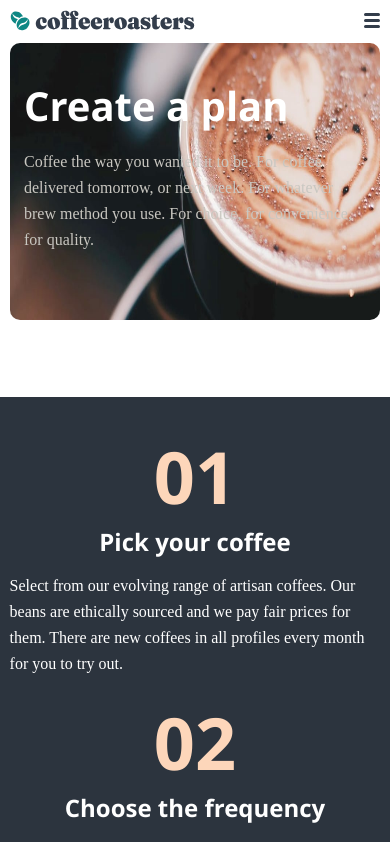
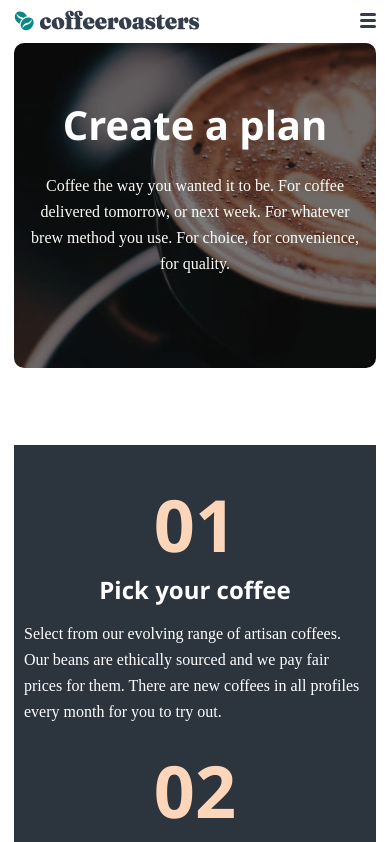
Before and after one commit to teeliny/fe-assessment, a React (Create React App) app: page /subscription in a window 390 px wide. Shown: the top 842 px of the page. Built offline with nearby package versions, Linux system fonts and the light colour scheme.

Commit message:
Fix minor responsiveness

```diff
--- /dev/null
+++ b/src/components/banner/banner.style.ts
@@ -0,0 +1,66 @@
+import styled from 'styled-components';
+
+// url('${(props: ICard) => props.url}')
+export const BannerWrapper = styled.div`
+  background-image: url('${(props: {imageUrls: string[]}) => props.imageUrls[0]}');
+  background-size: cover;
+  background-repeat: no-repeat;
+  background-position: center;
+  border-radius: 10px;
+  display: flex;
+  flex-direction: column;
+  justify-content: center;
+  align-items: center;
+  padding: 6rem 1.5rem;
+  color: #ffffff;
+
+  .banner__header {
+    text-align: center;
+  }
+
+  .banner__text {
+    text-align: center;
+    margin-top: 2.5rem;
+    margin-bottom: 3.5rem;
+    color: #FEFCF7;
+    font-family: Barlow;
+  }
+
+  .banner__button {
+    font-size: 1.5rem;
+  }
+
+  @media(min-width: 401px) {
+    background-image: url('${(props: {imageUrls: string[]}) => props.imageUrls[1]}');;
+    align-items: flex-start;
+    padding: 6rem 4rem;
+
+    .banner__header {
+      text-align: left;
+      width: 60%;
+    }
+
+    .banner__text {
+      text-align: left;
+      width: 70%;
+    }
+  }
+
+
+  @media(min-width: 769px) {
+    background-image: url('${(props: {imageUrls: string[]}) => props.imageUrls[2]}');
+    padding: 6rem 6rem;
+
+    .banner__header {
+      font-size: 4rem;
+      width: 30%;
+      line-height: 1.05;
+    }
+
+    .banner__text {
+      width: 30%;
+      font-size: 1rem;
+      margin-bottom: 5rem;
+    }
+  }
+`;
--- /dev/null
+++ b/src/components/banner/index.tsx
@@ -0,0 +1,23 @@
+import React from 'react';
+import { BannerWrapper } from './banner.style';
+
+interface IBanner {
+  title: string;
+  body: string;
+  button: boolean;
+  imageUrls: string[];
+}
+
+function BannerSection({title, body, button, imageUrls }: IBanner) {
+  return (
+    <BannerWrapper imageUrls={imageUrls}>
+      <h2 className="banner__header">{title}</h2>
+
+      <p className="banner__text">{body}</p>
+
+      {button && <button className="banner__button">Create your plan</button>}
+    </BannerWrapper>
+  )
+}
+
+export default BannerSection;
--- a/src/components/footer/index.tsx
+++ b/src/components/footer/index.tsx
@@ -35,7 +35,7 @@ const FooterWrapper = styled.div`
   flex-direction: column;
   justify-content: center;
   align-items: center;
-  margin: 3rem 1rem;
+  margin: 3rem 1.5rem;
   padding-top: 3.4rem;
   padding-bottom: 3.4rem;
   background-color: #2C343E;
@@ -72,6 +72,8 @@ const FooterWrapper = styled.div`
   }
 
   @media(min-width: 401px) {
+    margin: 0 2.5rem;
+
     .footer__menu {
       flex-direction: row;
       gap: 2.5rem;
@@ -81,7 +83,7 @@ const FooterWrapper = styled.div`
 
   @media(min-width: 769px) {
     flex-direction: row;
-    margin: 0 2rem;
+    margin: 0 5rem;
     padding: 2rem 3rem;
 
     .footer__menu {
--- a/src/components/header/index.tsx
+++ b/src/components/header/index.tsx
@@ -78,7 +78,7 @@ const HeaderContainer = styled.div`
   display: flex;
   justify-content: space-between;
   align-items: center;
-  margin: 1rem;
+  margin: 1rem 1.5rem;
 
   .logo {
     width: calc(50vw - 1rem);
@@ -110,8 +110,8 @@ const HeaderContainer = styled.div`
     display: none;
   }
 
-  @media(min-width: 500px) {
-    margin: 1rem 2rem;
+  @media(min-width: 401px) {
+    margin: 1rem 2.5rem;
 
     .logo {
       width: calc(33.33vw - 1.5rem);
@@ -140,6 +140,8 @@ const HeaderContainer = styled.div`
   }
 
   @media(min-width: 769px) {
+    margin: 1rem 5rem;
+
     .logo {
       width: calc(20vw - 2rem)
     }
--- a/src/components/styles/subscriptions.style.ts
+++ b/src/components/styles/subscriptions.style.ts
@@ -1,41 +1,14 @@
 import styled from 'styled-components';
 
 export const CreateWrapper = styled.div`
-  background-image: url(${process.env.PUBLIC_URL + '/assets/plan/desktop/image-hero-blackcup.jpg'});
-  background-size: 120vw 100%;
-  background-repeat: no-repeat;
-  background-position: center;
-  margin: 0 1rem;
-  padding: 4rem 1.5rem 7rem 1.5rem;
-  border-radius: 10px;
-  color: #ffffff;
-
-  .create__header {
-    margin-bottom: 2rem;
-    color: #ffffff;
-  }
-
-  .create__text {
-    color: #c9c7c1;
-  }
+  margin: 0 1.5rem;
 
   @media(min-width: 401px) {
-    padding: 6rem 3rem 6rem 3rem;
-    .create__text {
-      width: 60%;
-    }
+    margin: 0 2.5rem;
   }
 
   @media(min-width: 769px) {
-    margin: 0 2rem;
-    padding: 6rem;
-    .create__header {
-      margin-bottom: 3rem;
-    }
-    .create__text {
-      width: 30%;
-      font-size: 20px;
-    }
+    margin: 0 5rem;
   }
 `;
 
@@ -123,7 +96,7 @@ export const SubscriptionWrapper = styled.div`
   }
 
   @media(min-width: 769px) {
-    margin: 8rem 2rem;
+    margin: 8rem auto;
     padding: 6rem;
 
     .circle__wrapper {
@@ -151,7 +124,7 @@ export const SubscriptionWrapper = styled.div`
 `;
 
 export const QuestionsWrapper = styled.div`
-  margin: 2rem 1rem;
+  margin: 2rem auto;
   display: block;
 
 
@@ -246,7 +219,7 @@ export const QuestionsWrapper = styled.div`
   }
 
   @media(min-width: 769px) {
-    margin: 10rem;
+    padding: 0 6rem;
     display: grid;
     grid-template-columns: 16rem 1fr;
     gap: 7rem;
--- a/src/pages/Home.tsx
+++ b/src/pages/Home.tsx
@@ -1,17 +1,22 @@
 import React from 'react';
-import {HomeWrapper, BannerWrapper, CollectionWrapper, ChooseWrapper, SubscriptionWrapper} from '../components/styles/home.style'
+import BannerSection from '../components/banner';
+import {HomeWrapper, CollectionWrapper, ChooseWrapper, SubscriptionWrapper} from '../components/styles/home.style'
 
 function Home() {
+  const imageUrls = [
+    `${process.env.PUBLIC_URL}/assets/home/mobile/image-hero-coffeepress.jpg`,
+    `${process.env.PUBLIC_URL}/assets/home/tablet/image-hero-coffeepress.jpg`,
+    `${process.env.PUBLIC_URL}/assets/home/desktop/image-hero-coffeepress.jpg`,
+  ]
   return (
     <HomeWrapper>
-      <BannerWrapper>
-        <h2 className="banner__header">Great coffee made simple.</h2>
-
-        <p className="banner__text">Start your mornings with the world’s best coffees. Try our expertly curated artisan
-        coffees from our best roasters delivered directly to your door, at your schedule.</p>
-
-        <button className="banner__button">Create your plan</button>
-      </BannerWrapper>
+      <BannerSection
+        title={`Great coffee made simple.`}
+        body={`Start your mornings with the world’s best coffees. Try our expertly curated artisan
+        coffees from our best roasters delivered directly to your door, at your schedule.`}
+        button={true}
+        imageUrls={imageUrls}
+      />
 
       <CollectionWrapper>
         <h1 className="collection__header">
--- a/src/pages/Subscription.tsx
+++ b/src/pages/Subscription.tsx
@@ -2,6 +2,7 @@ import React, { useState, useEffect } from 'react';
 import { CreateWrapper, SubscriptionWrapper, QuestionsWrapper, SummaryWrapper } from '../components/styles/subscriptions.style';
 import CheckOutModal from '../components/CheckOutModal';
 import SingleCompleteQuestion from '../components/SingleCompleteQuestion';
+import BannerSection from '../components/banner';
 import data from '../data.json';
 
 interface IState {
@@ -22,6 +23,13 @@ function Subscription() {
     'Want us to grind them?': '',
     'How often should we deliver?': ''
   });
+
+  // Images for the banner section
+  const imageUrls = [
+    `${process.env.PUBLIC_URL}/assets/plan/mobile/image-hero-blackcup.jpg`,
+    `${process.env.PUBLIC_URL}/assets/plan/tablet/image-hero-blackcup.jpg`,
+    `${process.env.PUBLIC_URL}/assets/plan/desktop/image-hero-blackcup.jpg`,
+  ]
   // Get keys and use it to update Form menu
   const stateKeys = Object.keys(state);
 
@@ -89,13 +97,17 @@ function Subscription() {
   }, [state]);
 
   return (
-    <div>
+    <CreateWrapper>
       {openModal && <CheckOutModal state={state} isCapsule={isCapsule} amount={amount} />}
       {/* Subscription Banner section */}
-      <CreateWrapper>
-        <h2 className="create__header">Create a plan</h2>
-        <p className="create__text">Coffee the way you wanted it to be. For coffee delivered tomorrow, or next week. For whatever brew method you use. For choice, for convenience, for quality.</p>
-      </CreateWrapper>
+      {/* <CreateWrapper> */}
+        <BannerSection
+          title={`Create a plan`}
+          body={`Coffee the way you wanted it to be. For coffee delivered tomorrow, or next week. For whatever brew method you use. For choice, for convenience, for quality.`}
+          button={false}
+          imageUrls={imageUrls}
+        />
+      {/* </CreateWrapper> */}
 
       {/* Subscription Steps section */}
       <SubscriptionWrapper>
@@ -198,7 +210,7 @@ function Subscription() {
           </div>
         </div>
       </QuestionsWrapper>
-    </div>
+    </CreateWrapper>
   )
 }
 
```
